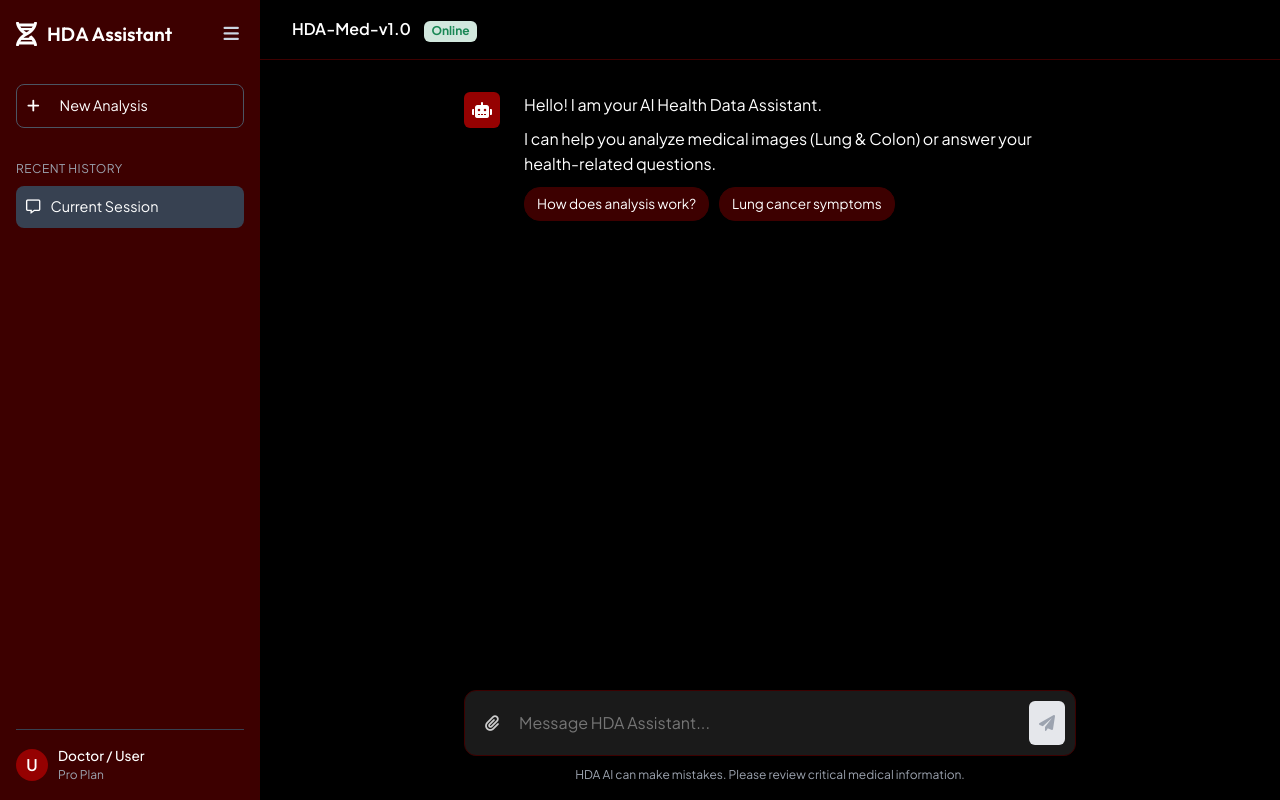
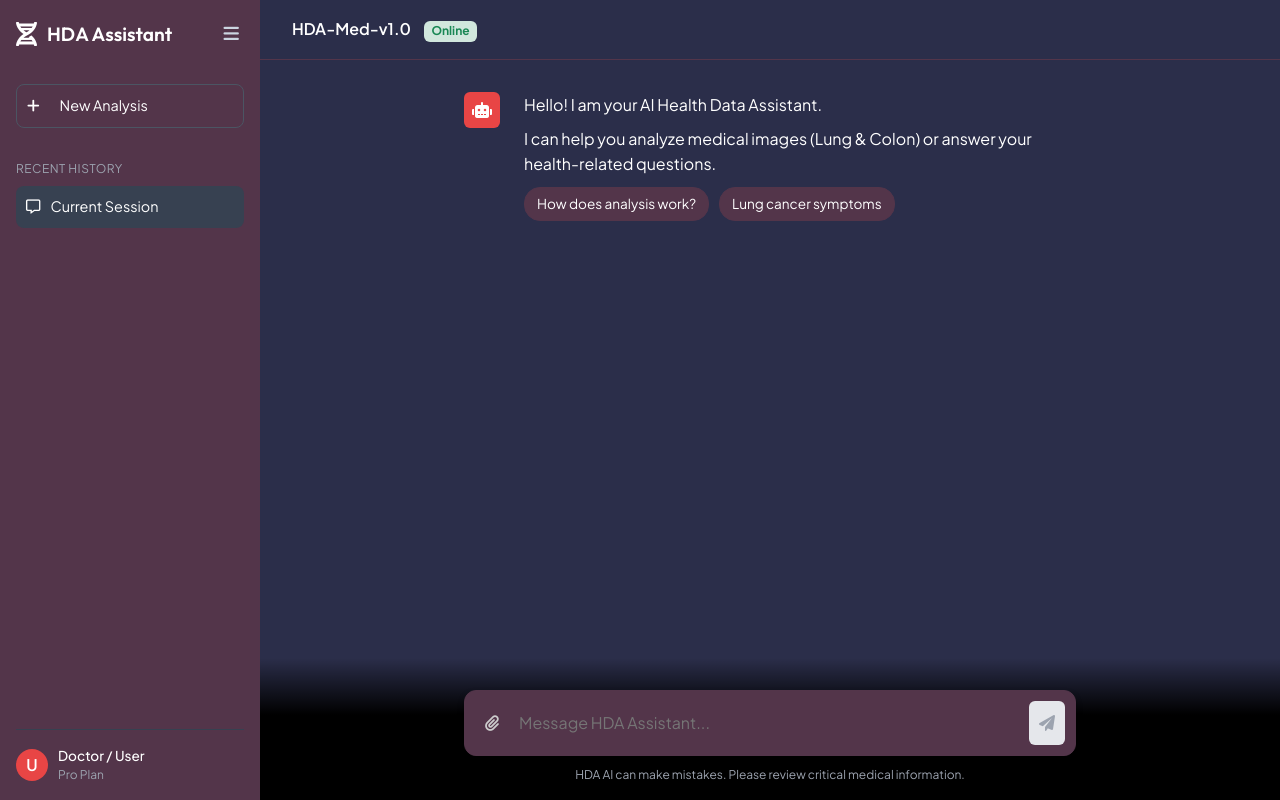
Before and after one commit to blackeagle686/hda_v3, a FastAPI app: page / in a window 1280 px wide. Run offline with FastAPI, Linux system fonts and the light colour scheme; some libraries are stand-ins or nearby versions.

Commit message:
Auto-commit: 2026-02-02 21:32:58

```diff
--- a/static/css/style.css
+++ b/static/css/style.css
@@ -1,13 +1,14 @@
 :root {
-    --bg-color: #000000;
-    --sidebar-bg: #3D0000;
+    /* New Palette: #2B2E4A (Deep Blue), #E84545 (Red), #903749 (Maroon), #53354A (Purple) */
+    --bg-color: #2B2E4A;
+    --sidebar-bg: #53354A;
     --sidebar-text: #ffffff;
-    --chat-bg: #000000;
-    --primary-color: #950101;
-    --primary-hover: #FF0000;
-    --user-msg-bg: #1a1a1a;
-    --ai-msg-bg: #3D0000;
-    --border-color: #3D0000;
+    --chat-bg: #2B2E4A;
+    --primary-color: #E84545;
+    --primary-hover: #903749;
+    --user-msg-bg: #53354A;
+    --ai-msg-bg: #903749;
+    --border-color: #53354A;
     --text-primary: #ffffff;
     --text-secondary: #cccccc;
     --font-sans: 'Plus Jakarta Sans', sans-serif;
```
